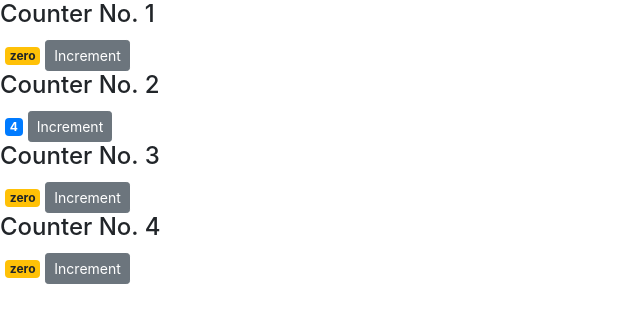
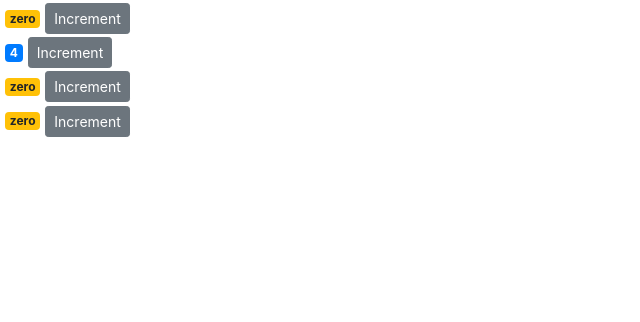
Before and after one commit to ankaziele/react-excercises, a React (Create React App) app: page / in a window 1280 px wide. Shown: the top 322 px of the page, without its empty margins (0-640 px from the left). Built offline with nearby package versions, Linux system fonts and the light colour scheme.

Commit message:
cleaning code

```diff
--- a/src/components/Counters.jsx
+++ b/src/components/Counters.jsx
@@ -1,24 +1,24 @@
-import React, { Component } from 'react';
-import Counter from './Counter'
+import React, { Component } from "react";
+import Counter from "./Counter";
 
 class Counters extends Component {
-    state = {
-       counters: [
-            {id: 1, value: 0},
-            {id: 2, value: 4},
-            {id: 3, value: 0},
-            {id: 4, value: 0},
-        ]
-     }
-    render() {
-        return ( <div>
-           {this.state.counters.map(counter =>
-           <Counter key={counter.id} value = {counter.value} >
-           <h4>Counter No. {counter.id}</h4>
-           </Counter>
-           )}
-        </div>);
-    }
+  state = {
+    counters: [
+      { id: 1, value: 0 },
+      { id: 2, value: 4 },
+      { id: 3, value: 0 },
+      { id: 4, value: 0 }
+    ]
+  };
+  render() {
+    return (
+      <div>
+        {this.state.counters.map(counter => (
+          <Counter key={counter.id} value={counter.value} />
+        ))}
+      </div>
+    );
+  }
 }
 
 export default Counters;
--- a/src/components/counter.jsx
+++ b/src/components/counter.jsx
@@ -9,13 +9,9 @@ class Counter extends Component {
     this.setState({ value: this.state.value + 1 });
   };
 
-
-
   render() {
-    console.log(this.props)
     return (
       <div>
-        {this.props.children}
         <span className={this.getBadgeClasses()}>{this.formatCount()}</span>
         <button
           onClick={this.handleIncrement}
```
